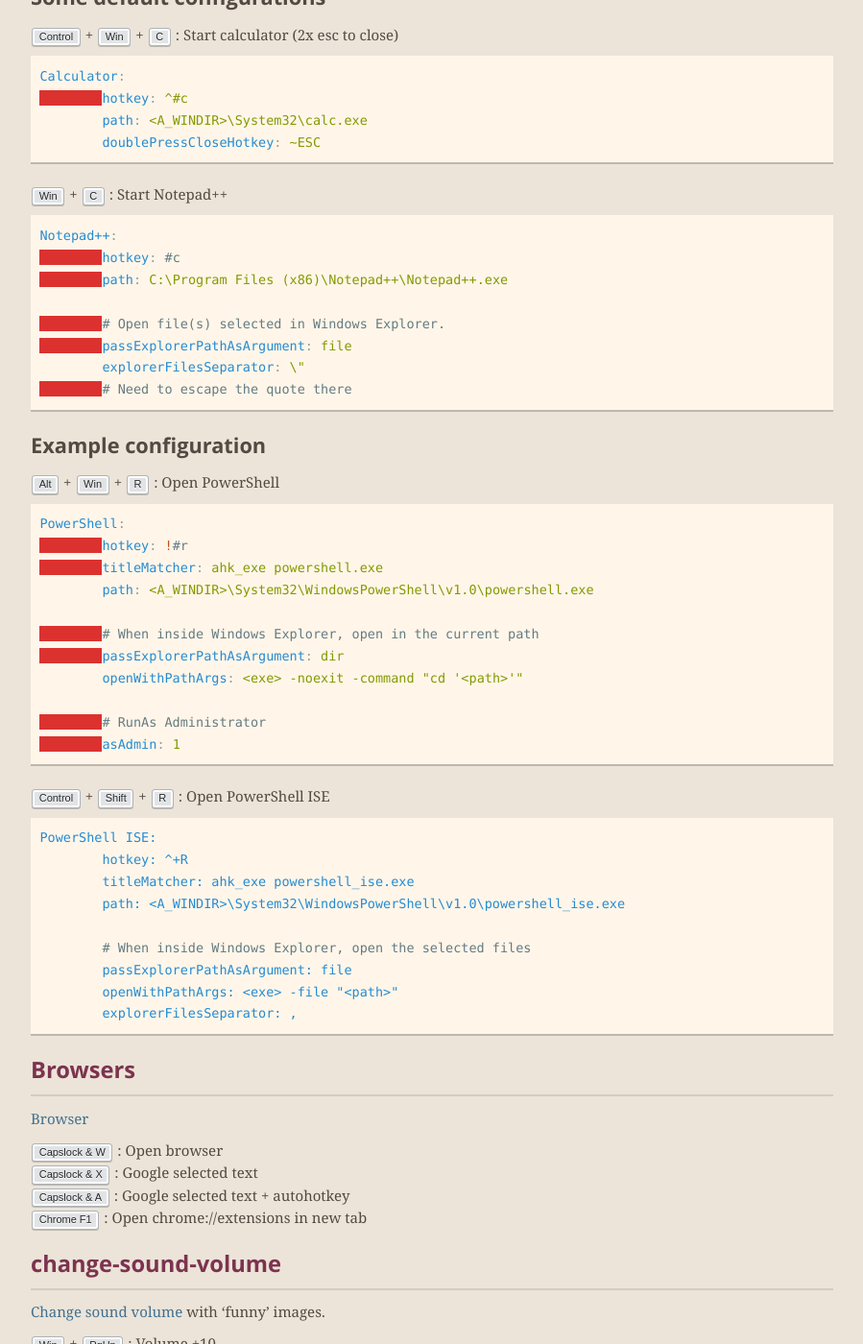
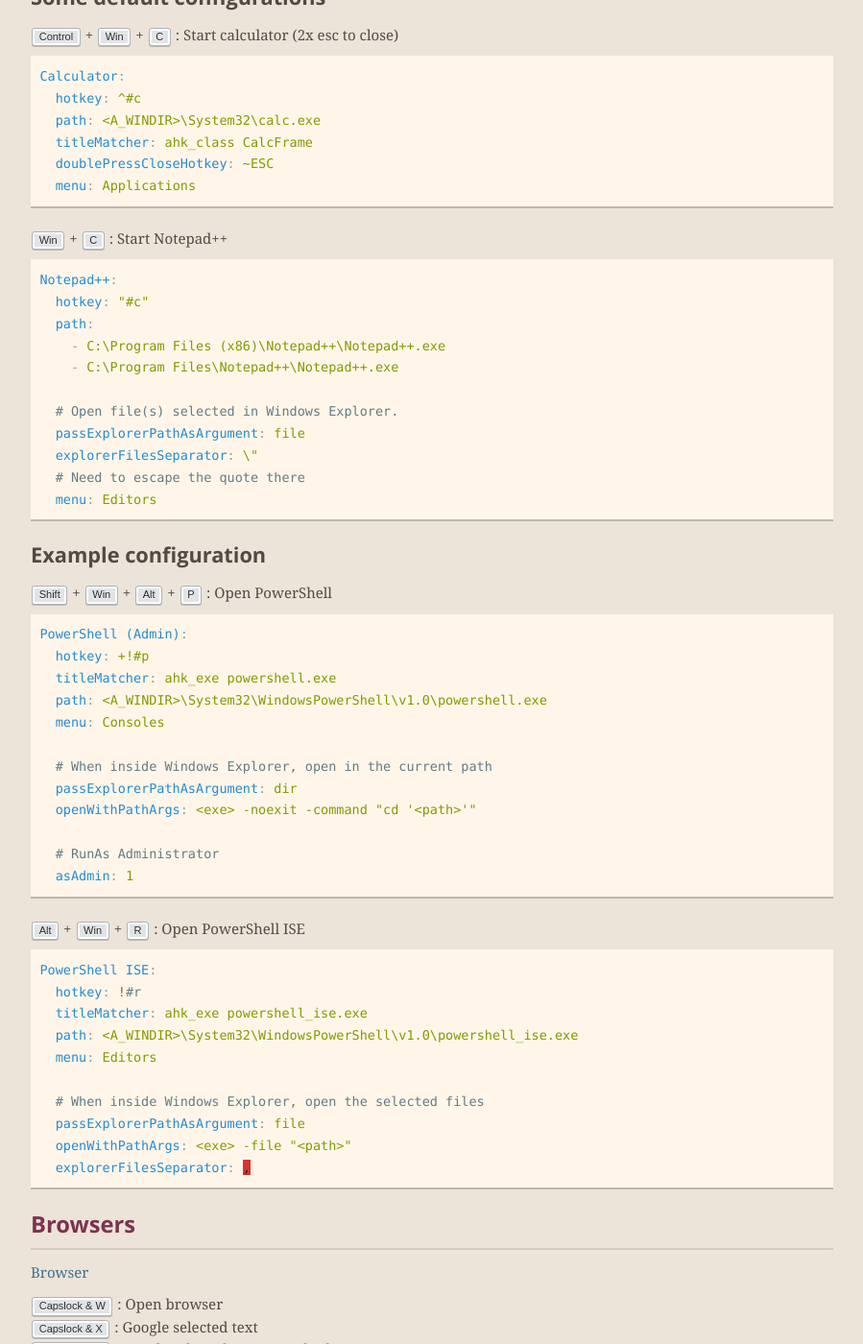
Before and after one commit to itenium-be/Mi-Ke, a Jekyll site: the page built from index.md, in a window 1280 px wide and 1400 px high, scrolled down 1983 px. Shown: the whole window at 96% size, without its empty margins (190-1089 px from the left). Built offline with Jekyll 4.4.1, drawn with Linux system fonts in a browser that asks for light colours; nearby versions of some CDN libraries; some of the changed text lies outside the part shown.

Commit message:
more syncing

````diff
--- a/index.md
+++ b/index.md
@@ -68,16 +68,18 @@ Switch views:
 ## Start programs with hotkeys
 
 Quick starters are defined in `config\*.yml`
-`init.ps1` creates `config\_custom.yml` where behavior can be overwritten.
+Default behavior can be overwritten in `config\_custom.yml` (create it by running `init.ps1`)
 
 ### Some default configurations
 
 {% include kbd k="Control+Win+C" l="Start calculator (2x esc to close)" %}
 ```yml
 Calculator:
-	hotkey: ^#c
-	path: <A_WINDIR>\System32\calc.exe
-	doublePressCloseHotkey: ~ESC
+  hotkey: ^#c
+  path: <A_WINDIR>\System32\calc.exe
+  titleMatcher: ahk_class CalcFrame
+  doublePressCloseHotkey: ~ESC
+  menu: Applications
 ```
 
 
@@ -85,44 +87,49 @@ Calculator:
 
 ```yml
 Notepad++:
-	hotkey: #c
-	path: C:\Program Files (x86)\Notepad++\Notepad++.exe
+  hotkey: "#c"
+  path:
+    - C:\Program Files (x86)\Notepad++\Notepad++.exe
+    - C:\Program Files\Notepad++\Notepad++.exe
 
-	# Open file(s) selected in Windows Explorer.
-	passExplorerPathAsArgument: file
-	explorerFilesSeparator: \"
-	# Need to escape the quote there
+  # Open file(s) selected in Windows Explorer.
+  passExplorerPathAsArgument: file
+  explorerFilesSeparator: \"
+  # Need to escape the quote there
+  menu: Editors
 ```
 
 ### Example configuration
 
-{% include kbd k="Alt+Win+R" l="Open PowerShell" %}
+{% include kbd k="Shift+Win+Alt+P" l="Open PowerShell" %}
 ```yml
-PowerShell:
-	hotkey: !#r
-	titleMatcher: ahk_exe powershell.exe
-	path: <A_WINDIR>\System32\WindowsPowerShell\v1.0\powershell.exe
+PowerShell (Admin):
+  hotkey: +!#p
+  titleMatcher: ahk_exe powershell.exe
+  path: <A_WINDIR>\System32\WindowsPowerShell\v1.0\powershell.exe
+  menu: Consoles
 
-	# When inside Windows Explorer, open in the current path
-	passExplorerPathAsArgument: dir
-	openWithPathArgs: <exe> -noexit -command "cd '<path>'"
+  # When inside Windows Explorer, open in the current path
+  passExplorerPathAsArgument: dir
+  openWithPathArgs: <exe> -noexit -command "cd '<path>'"
 
-	# RunAs Administrator
-	asAdmin: 1
+  # RunAs Administrator
+  asAdmin: 1
 ```
 
-{% include kbd k="Control+Shift+R" l="Open PowerShell ISE" %}
+{% include kbd k="Alt+Win+R" l="Open PowerShell ISE" %}
 
-```ini
+```yml
 PowerShell ISE:
-	hotkey: ^+R
-	titleMatcher: ahk_exe powershell_ise.exe
-	path: <A_WINDIR>\System32\WindowsPowerShell\v1.0\powershell_ise.exe
+  hotkey: !#r
+  titleMatcher: ahk_exe powershell_ise.exe
+  path: <A_WINDIR>\System32\WindowsPowerShell\v1.0\powershell_ise.exe
+  menu: Editors
 
-	# When inside Windows Explorer, open the selected files
-	passExplorerPathAsArgument: file
-	openWithPathArgs: <exe> -file "<path>"
-	explorerFilesSeparator: ,
+  # When inside Windows Explorer, open the selected files
+  passExplorerPathAsArgument: file
+  openWithPathArgs: <exe> -file "<path>"
+  explorerFilesSeparator: ,
 ```
 
 
````
